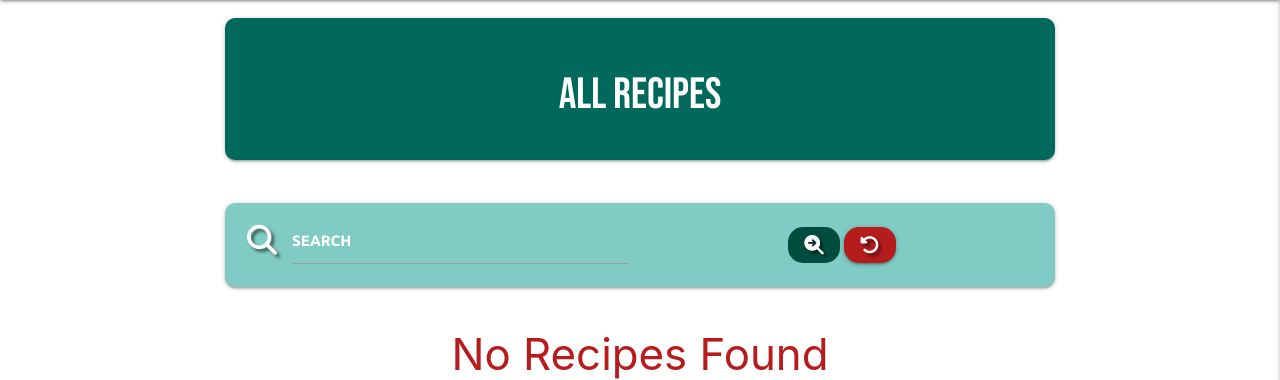
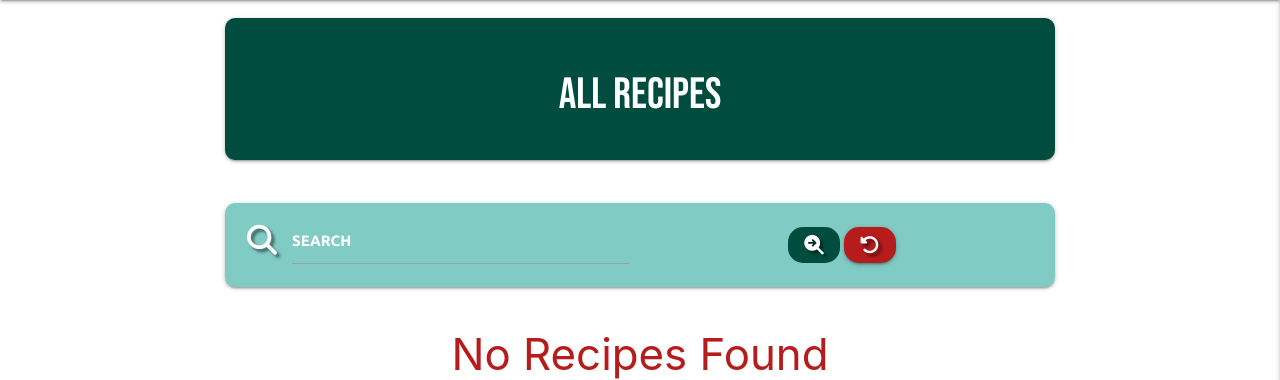
Before and after one commit to AHendley84/Pizza-Stop-MIlestone-Project-3, a Flask app: page /search in a window 1280 px wide. Shown: the part 125-505 px from the top of the page. Run offline with Flask 3, Linux system fonts and the light colour scheme; data that the repository does not hold is empty; some libraries are stand-ins or nearby versions.

Commit message:
Fix background color on card header to match color palette

```diff
--- a/templates/all_recipes.html
+++ b/templates/all_recipes.html
@@ -3,7 +3,7 @@
 <!-- Page Header -->
 <div class="row">
     <div class="col s12 m8 offset-m2">
-        <div class="card-panel card-radius teal darken-3">
+        <div class="card-panel card-radius teal darken-4">
             <h3 class="center-align white-text all-recipes-header">
                 All Recipes
             </h3>
```
